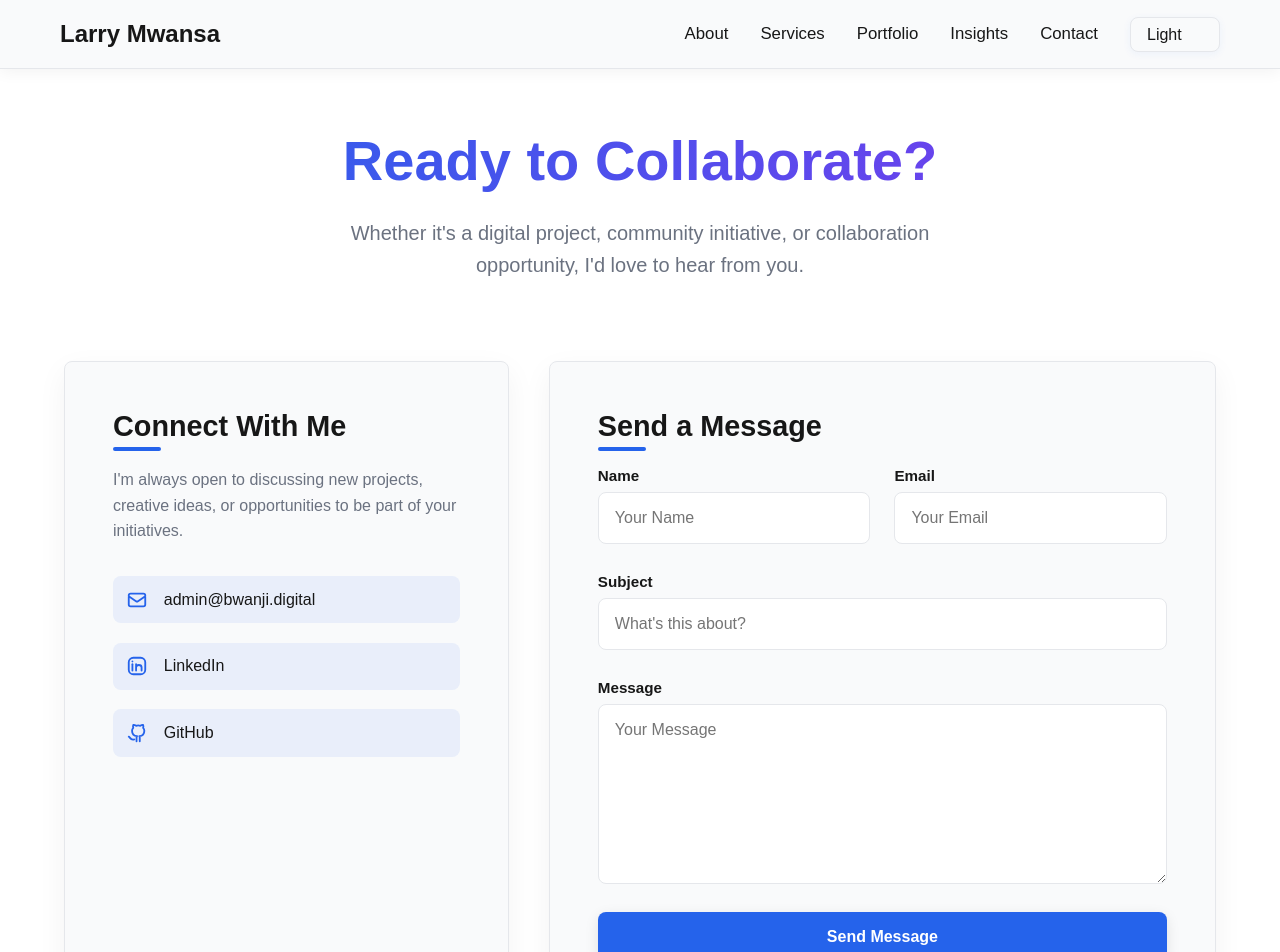
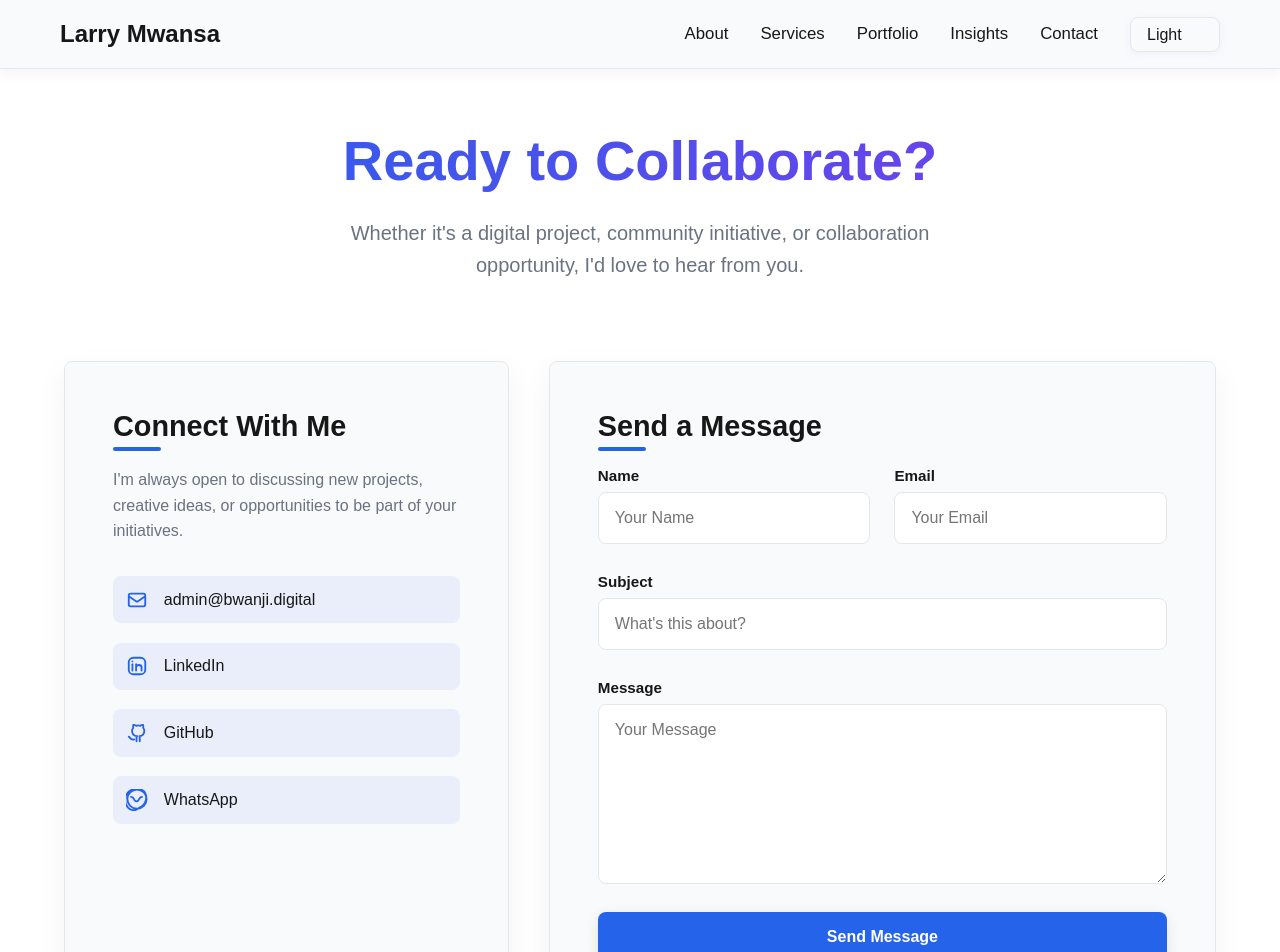
Before and after one commit to LarryMwansa/my-personal-site, a Next.js app: page /contact in a window 1280 px wide. Shown: the top 952 px of the page. Built offline with nearby package versions, Linux system fonts and the light colour scheme.

Commit message:
Update contact link to WhatsApp in ContactPage component

```diff
--- a/src/app/contact/page.jsx
+++ b/src/app/contact/page.jsx
@@ -54,12 +54,12 @@ const ContactPage = () => {
               </a>
             </li>
             <li className={styles.contactListItem}>
-              {/* <a href="https://twitter.com/yourusername" className={styles.link} target="_blank" rel="noopener noreferrer">
+              <a href="https://wa.me/27698226285" className={styles.link} target="_blank" rel="noopener noreferrer">
                 <svg width="20" height="20" viewBox="0 0 24 24" fill="none" xmlns="http://www.w3.org/2000/svg">
-                  <path d="M22 4.00002C22 4.00002 21.3 6.10002 20 7.40002C21.6 17.4 10.6 24.7 2 19C4.2 19.1 6.4 18.4 8 17C3 15.5 0.5 9.60002 3 5.00002C5.2 7.60002 8.6 9.10002 12 9.00002C11.1 4.80002 16 2.40002 19 5.20002C20.1 5.20002 22 4.00002 22 4.00002Z" stroke="currentColor" strokeWidth="2" strokeLinecap="round" strokeLinejoin="round"/>
+                  <path d="M20.52 3.48A12 12 0 1 0 2.47 20.52C3.5 21.55 4.78 22.32 6.18 22.7L6.18 22.7C7.58 23.08 9.08 23.08 10.48 22.7C11.88 22.32 13.16 21.55 14.19 20.52A12 12 0 0 0 20.52 3.48ZM12 21.5C6.21 21.5 1.5 16.79 1.5 11C1.5 5.21 6.21 0.5 12 0.5C17.79 0.5 22.5 5.21 22.5 11C22.5 16.79 17.79 21.5 12 21.5ZM17.5 8.5C17.5 8.5 16.5 8.5 15.5 9.5C14.5 10.5 13.5 12.5 13.5 12.5C13.5 12.5 12.5 13.5 11.5 13.5C10.5 13.5 9.5 12.5 9.5 12.5C9.5 12.5 8.5 10.5 7.5 9.5C6.5 8.5 5.5 8.5 5.5 8.5" stroke="currentColor" strokeWidth="2" strokeLinecap="round" strokeLinejoin="round"/>
                 </svg>
-                <span>Twitter</span>
-              </a> */}
+                <span>WhatsApp</span>
+              </a>
             </li>
           </ul>
         </section>
```
